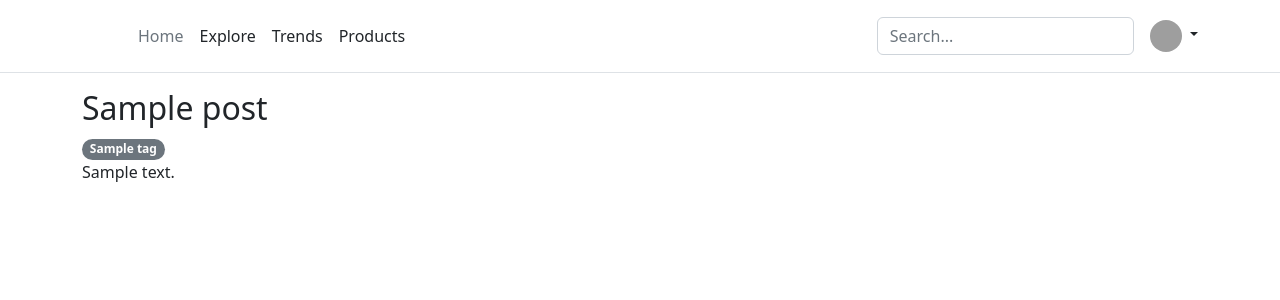
After one commit to PyAlaie/poster, a Django app: page /posts/1 in a window 1280 px wide. The commit adds this page. Shown: the top 300 px of the page. Run offline with Django 3.2, Linux system fonts and the light colour scheme; tables that the repository leaves empty hold one stand-in row (values such as "Sample post"); grey boxes are pictures that could not be loaded.

Commit message:
created some more html files and frontend stuff, created the post view and changed the related settings(like urls and etc...)

```diff
--- a/base/models.py
+++ b/base/models.py
@@ -1,6 +1,3 @@
-from cgitb import text
-from operator import mod
-from unicodedata import name
 from django.db import models
 from django.contrib.auth.models import User
 
--- a/base/urls.py
+++ b/base/urls.py
@@ -5,5 +5,8 @@ from base import views
 urlpatterns = [
     path('', views.home, name='home'),
     path('login/', views.loginPage, name='login'),
-    path('logout/', views.logoutPage, name='logout')
+    path('logout/', views.logoutPage, name='logout'),
+    path('register/', views.registerPage, name='register'),
+    path('tags/<str:pk>', views.tagPage, name='tag'),
+    path('posts/<str:pk>', views.postPage, name='post')
 ]
--- a/base/views.py
+++ b/base/views.py
@@ -1,9 +1,10 @@
-from django.shortcuts import render, redirect
+from django.shortcuts import render, redirect, get_object_or_404
 from django.http import HttpResponse
-from base.models import post
+from base.models import comment, post, tag
 from django.contrib.auth import login, authenticate, logout
 from django.contrib.auth.models import User
 from django.contrib import messages
+from django.contrib.auth.forms import UserCreationForm
 
 # Create your views here.
 def home(request):
@@ -19,7 +20,7 @@ def loginPage(request):
         try:
             user = User.objects.get(username=username)
         except:
-            messages.error('User does not exist')
+            messages.error(request, 'User does not exist')
             return redirect('login')
         user = authenticate(request, username=username, password=password)
 
@@ -27,14 +28,39 @@ def loginPage(request):
             login(request, user)
             return redirect('home')
         else:
-            messages.error('Invalid login or password.')
+            messages.error(request, 'Invalid login or password.')
             return redirect('login')
 
     return render(request, 'login.html')
 
 def registerPage(request):
-    return HttpResponse('register')
+    form = UserCreationForm()
+
+    if request.method == 'POST':
+        form = UserCreationForm(request.POST)
+        if form.is_valid():
+            user = form.save(commit=False)
+            user.username = user.username.lower()
+            form.save()
+            login(request, user)
+            return redirect('home')
+        else:
+            messages.error(request, 'An error happend during registertion :(')
+    context = {'form': form}
+    return render(request, 'register.html', context)
 
 def logoutPage(request):
     logout(request)
     return redirect('home')
+
+def tagPage(request, pk):
+    tag_object = get_object_or_404(tag, id=pk)
+    related_posts = tag_object.post_set.all()
+    return render(request, 'tag.html', {'tag': tag_object, 'posts': related_posts})
+
+def postPage(request, pk):
+    post_object = get_object_or_404(post, id=pk)
+    related_comments = comment.objects.filter(post=post_object)
+
+    context = {'post':post_object, 'comments': related_comments}
+    return render(request, 'post.html', context)
--- a/templates/home.html
+++ b/templates/home.html
@@ -8,13 +8,18 @@
         </div>
         <div class="col-md-6">
             {% for post in posts %}
+            <a href="{% url 'post' post.id %}">
                 <div class="card">
                     <div class="card-body">
                       <h5 class="card-title">{{post.name}}</h5>
+                      {% for tag in post.tags.all %}
+                      <a href="{% url 'tag' tag.id %}"><span class="badge rounded-pill bg-secondary">{{tag.name}}</span></a>
+                      {% endfor %}
                       <p class="card-text">{{post.text}}</p>
                       <p class="card-text"><small class="text-muted">{{post.created|timesince}} ago</small></p>
                     </div>
                 </div>
+            </a>
             {% endfor %}
         </div>
     </div>
--- a/templates/navbar.html
+++ b/templates/navbar.html
@@ -6,7 +6,7 @@
         </a>
 
         <ul class="nav col-12 col-lg-auto me-lg-auto mb-2 justify-content-center mb-md-0">
-          <li><a href="#" class="nav-link px-2 link-secondary">Home</a></li>
+          <li><a href="{% url 'home' %}" class="nav-link px-2 link-secondary">Home</a></li>
           <li><a href="#" class="nav-link px-2 link-dark">Explore</a></li>
           <li><a href="#" class="nav-link px-2 link-dark">Trends</a></li>
           <li><a href="#" class="nav-link px-2 link-dark">Products</a></li>
--- /dev/null
+++ b/templates/post.html
@@ -0,0 +1,16 @@
+{% extends 'base.html' %}
+
+{% block main %}
+<div class="container">
+    <div>
+        <h2>{{post.name}}</h2>
+        {% for tag in post.tags.all %}
+        <a href="{% url 'tag' tag.id %}"><span class="badge rounded-pill bg-secondary">{{tag.name}}</span></a>
+        {% endfor %}
+    </div>
+    <div>
+        {{post.text}}
+    </div>
+
+</div>
+{% endblock main %}
```
Also changed, not shown: templates/register.html (added, +9 -0 lines), templates/tag.html (added, +8 -0 lines). Lines whose indentation alone changed are shown as unchanged.
